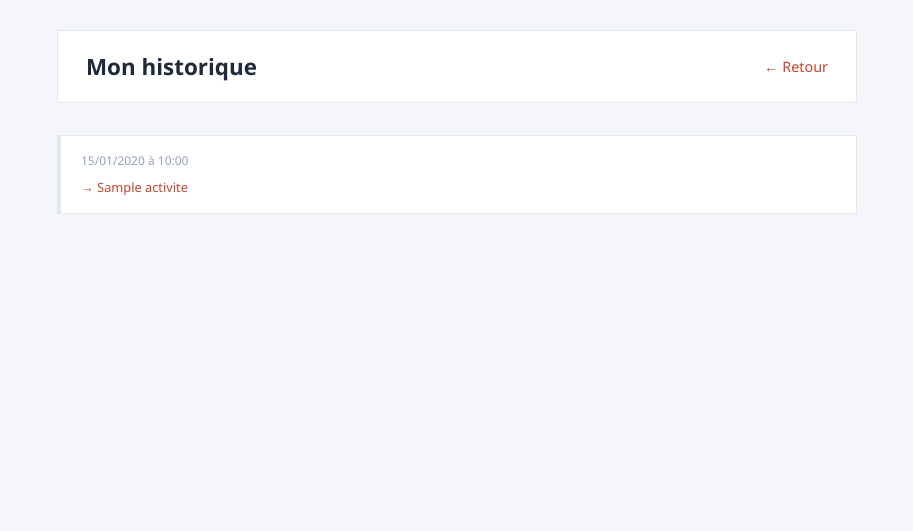
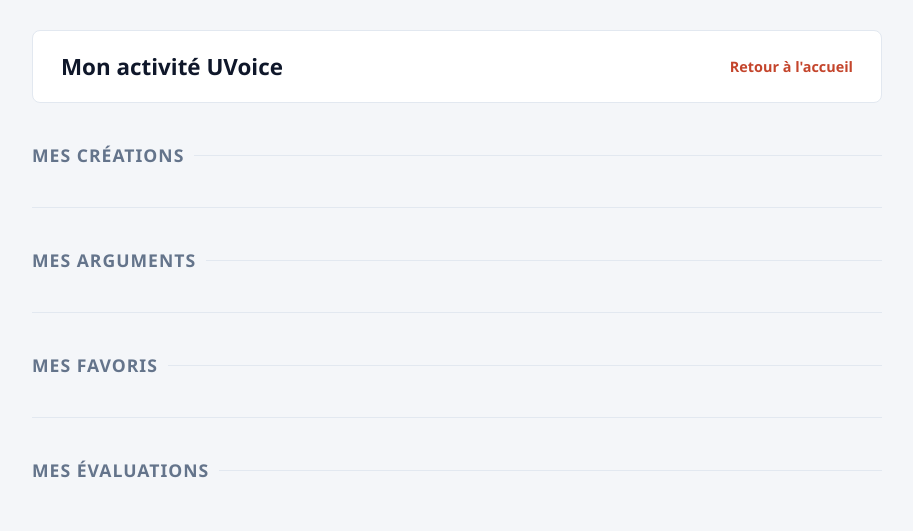
Before and after one commit to nadineiyapri/plateforme_de_d-liberation, a Flask app: template templates/historique.html in a window 1280 px wide. Shown: the top 531 px of the page, without its empty margins (183-1096 px from the left). Run offline with Flask 3, Linux system fonts and the light colour scheme; tables that the repository leaves empty hold one stand-in row (values such as "Sample post"); the template is opened without the code that fills it: values that come from a table or form of the project are taken from there, most other values are stand-ins (such as "Sample title", 1, 10 or a date in 2020); parts of the project's set-up code (start-up, migrations or seed data) failed here and were passed over.

Commit message:
Update 3 files
- /templates/debat.html
- /templates/historique.html
- /models.py

```diff
--- a/templates/debat.html
+++ b/templates/debat.html
@@ -144,7 +144,7 @@
     defs.append("marker")
         .attr("id", "arrow-soutien")
         .attr("viewBox", "0 0 10 10")
-        .attr("refX", 22)
+        .attr("refX", 22)   // plus grand pour dépasser du nœud
         .attr("refY", 5)
         .attr("markerWidth", 10)
         .attr("markerHeight", 10)
@@ -287,6 +287,7 @@
                     </button>
                     <span style="font-size:12px; color: #7f8c8d;">Coup de cœur</span>
                 </div>`;
+            // --------------------------
 
             if (d.data.peut_supprimer) {
                 metaDiv.innerHTML += `<div style="margin-top:12px;"><button id="deleteArgBtn" style="background:#e74c3c; color:white; border:none; padding:5px 14px; border-radius:30px; cursor:pointer;">Supprimer</button></div>`;
@@ -341,7 +342,7 @@
     function validateForm(form) { if(form.texte.value.trim().length<3){ alert("Minimum 3 caractères"); return false; } return true; }
     function chargerResultat() {
         fetch(`/api/debat/{{ debat.id_debat }}/resultat`).then(r=>r.json()).then(data=>{
-            document.getElementById('resultat-debat').innerHTML = ` ${data.gagnant} l'emporte (${data.pour} vs ${data.contre})`;
+            document.getElementById('resultat-debat').innerHTML = `🏆 ${data.gagnant} l'emporte (${data.pour} vs ${data.contre})`;
         });
     }
     function initializeView() { const init = d3.zoomIdentity.translate(300, height/2).scale(0.6); svg.call(zoomBehavior.transform, init); }
--- a/templates/historique.html
+++ b/templates/historique.html
@@ -5,62 +5,112 @@
     <title>Mon historique - UVoice</title>
     <style>
         * { margin: 0; padding: 0; box-sizing: border-box; }
-        body { font-family: 'Segoe UI', Roboto, sans-serif; background: #f4f6f9; padding: 30px 20px; }
-        .container { max-width: 800px; margin: 0 auto; }
-        .header { background: white; padding: 20px 28px; display: flex; justify-content: space-between; align-items: center; margin-bottom: 32px; border: 1px solid #e2e8f0; }
-        .header h2 { color: #1e293b; font-size: 1.4rem; }
-        .btn-back { text-decoration: none; color: #c4452c; font-size: 0.9rem; }
-        .activite { background: white; padding: 16px 20px; margin-bottom: 10px; border: 1px solid #e2e8f0; border-left: 4px solid #e2e8f0; }
+        body { font-family: 'Segoe UI', Roboto, sans-serif; background: #f4f6f9; padding: 30px 20px; color: #1e293b; }
+        .container { max-width: 850px; margin: 0 auto; }
+
+        .header { background: white; padding: 20px 28px; display: flex; justify-content: space-between; align-items: center; margin-bottom: 32px; border: 1px solid #e2e8f0; border-radius: 8px; }
+        .header h2 { font-size: 1.4rem; color: #0f172a; }
+        .btn-back { text-decoration: none; color: #c4452c; font-size: 0.9rem; font-weight: 600; }
+
+        .section-title { margin: 40px 0 20px; font-size: 1.1rem; color: #64748b; text-transform: uppercase; letter-spacing: 1px; display: flex; align-items: center; gap: 10px; }
+        .section-title::after { content: ""; flex: 1; height: 1px; background: #e2e8f0; }
+        hr { border: 0; height: 1px; background: #e2e8f0; margin: 40px 0; }
+
+        .activite { background: white; padding: 18px 24px; margin-bottom: 12px; border: 1px solid #e2e8f0; border-radius: 8px; border-left: 4px solid #94a3b8; transition: transform 0.1s; }
+        .activite:hover { border-color: #c4452c; transform: translateX(2px); }
+
         .activite.type-argument { border-left-color: #8b5cf6; }
-        .activite.type-vote { border-left-color: #2c7a4d; }
         .activite.type-evaluation { border-left-color: #f5b042; }
-        .activite.type-favori { border-left-color: #eab308; }
-        .activite-meta { font-size: 0.75rem; color: #94a3b8; margin-bottom: 6px; }
-        .activite-texte { font-size: 0.9rem; color: #1e293b; margin-bottom: 6px; line-height: 1.4; }
-        .activite-lien { font-size: 0.8rem; color: #c4452c; text-decoration: none; }
+        .activite.type-favori { border-left-color: #e11d48; }
+
+        .activite-meta { font-size: 0.75rem; color: #94a3b8; margin-bottom: 8px; }
+        .activite-texte { font-size: 0.95rem; line-height: 1.5; margin-bottom: 10px; color: #334155; }
+        .author-tag { font-size: 0.85rem; color: #64748b; margin-bottom: 8px; font-style: italic; }
+
+        .activite-stats { display: flex; gap: 20px; margin: 12px 0; padding-top: 12px; border-top: 1px dashed #e2e8f0; }
+        .stat-item { font-size: 0.8rem; color: #64748b; }
+
+        .badge { display: inline-block; padding: 3px 10px; font-size: 0.7rem; font-weight: 700; border-radius: 4px; margin-bottom: 10px; text-transform: uppercase; }
+        .badge-crea { background: #f1f5f9; color: #475569; }
+        .badge-favori { background: #fff1f2; color: #be123c; }
+        .badge-eval { background: #fef3c7; color: #92400e; }
+
+        .activite-lien { font-size: 0.85rem; color: #c4452c; text-decoration: none; font-weight: 500; }
         .activite-lien:hover { text-decoration: underline; }
-        .badge { display: inline-block; padding: 2px 10px; font-size: 0.7rem; font-weight: 600; margin-right: 6px; border: 1px solid currentColor; }
-        .badge-soutien { color: #166534; }
-        .badge-attaque { color: #991b1b; }
-        .badge-pour { color: #166534; }
-        .badge-contre { color: #991b1b; }
-        .badge-eval { color: #92400e; }
-        .badge-favori { color: #854d0e; }
-        .empty { text-align: center; padding: 60px; color: #64748b; background: white; border: 1px solid #e2e8f0; }
-        .stars { color: #f5b042; font-size: 0.9rem; letter-spacing: 1px; }
     </style>
 </head>
 <body>
+
 <div class="container">
     <div class="header">
-        <h2>Mon historique</h2>
-        <a href="{{ url_for('accueil') }}" class="btn-back">← Retour</a>
+        <h2>Mon activité UVoice</h2>
+        <a href="{{ url_for('accueil') }}" class="btn-back">Retour à l'accueil</a>
     </div>
-    <div class="timeline">
-        {% if activites %}
-            {% for a in activites %}
-            <div class="activite type-{{ a.type }}">
+
+    <h3 class="section-title">Mes Créations</h3>
+    {% for a in activites %}
+        {% if a.type == 'debat' or a.type == 'theme' %}
+            <div class="activite">
                 <div class="activite-meta">{{ a.date.strftime('%d/%m/%Y à %H:%M') }}</div>
-                {% if a.type == 'argument' %}
-                    <span class="badge badge-{{ a.type_arg }}">{{ 'Soutien' if a.type_arg == 'soutien' else 'Attaque' }}</span>
-                    <div class="activite-texte">{{ a.texte[:120] }}{% if a.texte|length > 120 %}...{% endif %}</div>
-                {% elif a.type == 'vote' %}
-                    <span class="badge badge-{{ a.choix }}">Vote : {{ a.choix|upper }}</span>
-                {% elif a.type == 'evaluation' %}
-                    <span class="badge badge-eval">Évaluation</span>
-                    <span class="stars">{{ '★' * a.note }}{{ '☆' * (5 - a.note) }}</span>
-                    <div class="activite-texte">{{ a.texte_arg[:120] }}{% if a.texte_arg|length > 120 %}...{% endif %}</div>
-                {% elif a.type == 'favori' %}
-                    <span class="badge badge-favori">Favori</span>
-                    <div class="activite-texte">{{ a.texte_arg[:120] }}{% if a.texte_arg|length > 120 %}...{% endif %}</div>
+                <span class="badge badge-crea">
+                    {% if a.type == 'theme' %} Thème {% else %} Débat {% endif %}
+                </span>
+                <div class="activite-texte"><strong>{{ a.titre_debat }}</strong></div>
+                {% if a.id_debat %}
+                    <a href="{{ url_for('debat', id_debat=a.id_debat) }}" class="activite-lien">Accéder au débat →</a>
                 {% endif %}
-                <a href="{{ url_for('debat', id_debat=a.id_debat) }}" class="activite-lien">→ {{ a.titre_debat }}</a>
             </div>
-            {% endfor %}
-        {% else %}
-            <div class="empty">Aucune activité pour le moment.</div>
         {% endif %}
-    </div>
+    {% endfor %}
+
+    <hr>
+
+    <h3 class="section-title">Mes Arguments</h3>
+    {% for a in activites if a.type == 'argument' %}
+        <div class="activite type-argument">
+            <div class="activite-meta">{{ a.date.strftime('%d/%m/%Y à %H:%M') }}</div>
+            <span class="badge">{{ a.type_arg }}</span>
+            <div class="activite-texte">{{ a.texte }}</div>
+            <div class="activite-stats">
+                <div class="stat-item">Favoris : <b>{{ a.nb_favoris|default(0) }}</b></div>
+                <div class="stat-item">Moyenne : <b>{{ a.moyenne_eval|default(0) }}/5</b> ({{ a.nb_votes|default(0) }} votes)</div>
+                <div class="stat-item">Force : <b>{{ (a.force_bh|default(0))|round(3) }}</b></div>
+            </div>
+            <a href="{{ url_for('debat', id_debat=a.id_debat) }}" class="activite-lien">Accéder au débat →</a>
+        </div>
+    {% endfor %}
+
+    <hr>
+
+    <h3 class="section-title">Mes Favoris</h3>
+    {% for a in activites if a.type == 'favori' %}
+        <div class="activite type-favori">
+            <div class="activite-meta">{{ a.date.strftime('%d/%m/%Y à %H:%M') }}</div>
+            <span class="badge badge-favori">Favori</span>
+            <div class="author-tag">
+                Auteur : <b>{% if a.auteur_prenom == user.prenom and a.auteur_nom == user.nom %}(moi){% else %}{{ a.auteur_prenom }} {{ a.auteur_nom }}{% endif %}</b>
+            </div>
+            <div class="activite-texte">"{{ a.texte_arg[:160] }}..."</div>
+            <a href="{{ url_for('debat', id_debat=a.id_debat) }}" class="activite-lien">Accéder au débat →</a>
+        </div>
+    {% endfor %}
+
+    <hr>
+
+    <h3 class="section-title">Mes Évaluations</h3>
+    {% for a in activites if a.type == 'evaluation' %}
+        <div class="activite type-evaluation">
+            <div class="activite-meta">{{ a.date.strftime('%d/%m/%Y à %H:%M') }}</div>
+            <span class="badge badge-eval">Note : {{ a.note }}/5</span>
+            <div class="author-tag">
+                Argument de : <b>{% if a.auteur_prenom == user.prenom and a.auteur_nom == user.nom %}(moi){% else %}{{ a.auteur_prenom }} {{ a.auteur_nom }}{% endif %}</b>
+            </div>
+            <div class="activite-texte">"{{ a.texte_arg[:160] }}..."</div>
+            <a href="{{ url_for('debat', id_debat=a.id_debat) }}" class="activite-lien">Accéder au débat →</a>
+        </div>
+    {% endfor %}
+
 </div>
+
 </body>
 </html>
```
Also changed, not shown: models.py (+10 -0 lines).
